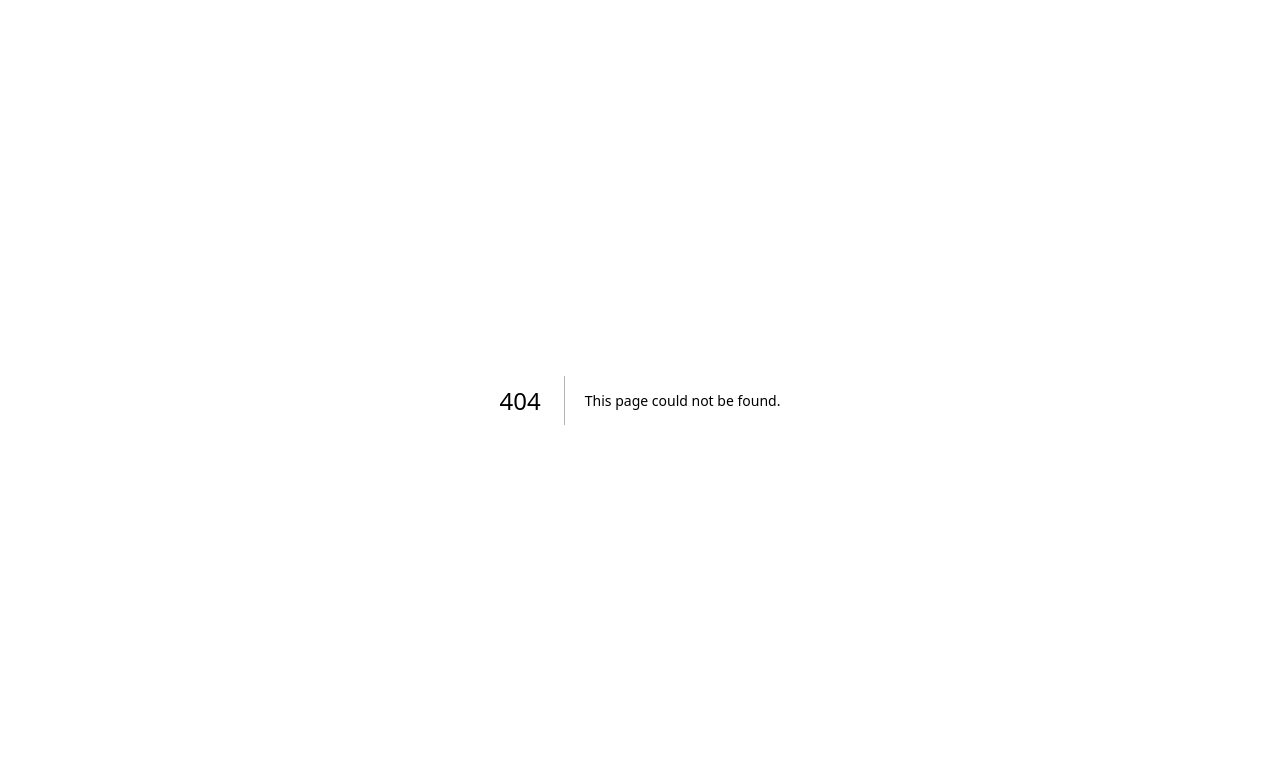
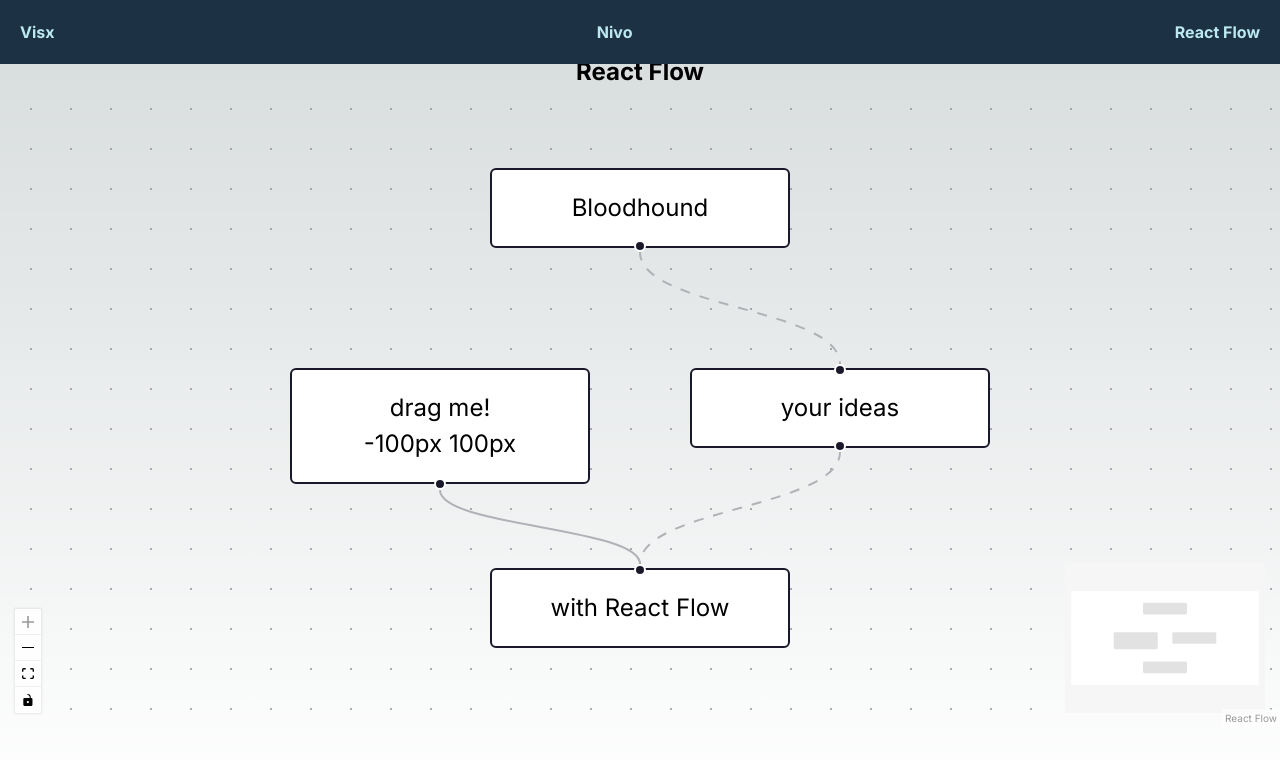
Before and after one commit to Ciremy/poc-graph-lib-react, a Next.js app: page /react-flow in a window 1280 px wide. Before the commit this address had no page. Shown: the top 760 px of the page. Built offline with nearby package versions, Linux system fonts and the light colour scheme.

Commit message:
react flow worked now

```diff
--- a/package.json
+++ b/package.json
@@ -13,6 +13,7 @@
     "@nivo/network": "^0.85.1",
     "@visx/network": "^3.3.0",
     "@visx/visx": "^3.9.0",
+    "@xyflow/react": "^12.0.3",
     "next": "14.1.3",
     "react": "^18",
     "react-dom": "^18"
--- a/src/app/components/Navbar.tsx
+++ b/src/app/components/Navbar.tsx
@@ -10,8 +10,8 @@ function Navbar() {
       <Link href="/nivo">
         Nivo
       </Link>
-      <Link href="/example3">
-        Example 3
+      <Link href="/react-flow">
+        React Flow
       </Link>
     </div>
   )
--- /dev/null
+++ b/src/app/components/ReactFlow/App.tsx
@@ -0,0 +1,42 @@
+import { useCallback } from "react";
+import {
+  Background,
+  Controls,
+  MiniMap,
+  ReactFlow,
+  addEdge,
+  useNodesState,
+  useEdgesState,
+  type OnConnect,
+} from "@xyflow/react";
+
+import "@xyflow/react/dist/style.css";
+
+import { initialNodes, nodeTypes } from "./nodes";
+import { initialEdges, edgeTypes } from "./edges";
+
+export default function App() {
+  const [nodes, , onNodesChange] = useNodesState(initialNodes);
+  const [edges, setEdges, onEdgesChange] = useEdgesState(initialEdges);
+  const onConnect: OnConnect = useCallback(
+    (connection) => setEdges((edges) => addEdge(connection, edges)),
+    [setEdges]
+  );
+
+  return (
+        <ReactFlow
+            nodes={nodes}
+            nodeTypes={nodeTypes}
+            onNodesChange={onNodesChange}
+            edges={edges}
+            edgeTypes={edgeTypes}
+            onEdgesChange={onEdgesChange}
+            onConnect={onConnect}
+            fitView
+        >
+            <Background />
+            <MiniMap />
+            <Controls />
+        </ReactFlow>
+  );
+}
--- /dev/null
+++ b/src/app/components/ReactFlow/edges/index.ts
@@ -0,0 +1,11 @@
+import type { Edge, EdgeTypes } from "@xyflow/react";
+
+export const initialEdges = [
+  { id: "a->c", source: "a", target: "c", animated: true },
+  { id: "b->d", source: "b", target: "d" },
+  { id: "c->d", source: "c", target: "d", animated: true },
+] satisfies Edge[];
+
+export const edgeTypes = {
+  // Add your custom edge types here!
+} satisfies EdgeTypes;
--- /dev/null
+++ b/src/app/components/ReactFlow/nodes/PositionLoggerNode.tsx
@@ -0,0 +1,25 @@
+import { Handle, Position, type NodeProps } from "@xyflow/react";
+
+import { type PositionLoggerNode } from "./";
+
+export function PositionLoggerNode({
+  positionAbsoluteX,
+  positionAbsoluteY,
+  data,
+}: NodeProps<PositionLoggerNode>) {
+  const x = `${Math.round(positionAbsoluteX)}px`;
+  const y = `${Math.round(positionAbsoluteY)}px`;
+
+  return (
+    // We add this class to use the same styles as React Flow's default nodes.
+    <div className="react-flow__node-default">
+      {data.label && <div>{data.label}</div>}
+
+      <div>
+        {x} {y}
+      </div>
+
+      <Handle type="source" position={Position.Bottom} />
+    </div>
+  );
+}
--- /dev/null
+++ b/src/app/components/ReactFlow/nodes/index.ts
@@ -0,0 +1,32 @@
+import type { Node, NodeTypes, BuiltInNode } from "@xyflow/react";
+import { PositionLoggerNode } from "./PositionLoggerNode";
+
+export type PositionLoggerNode = Node<
+  {
+    label?: string;
+  },
+  "position-logger"
+>;
+
+export type AppNode = BuiltInNode | PositionLoggerNode;
+
+export const initialNodes: AppNode[] = [
+  { id: "a", type: "input", position: { x: 0, y: 0 }, data: { label: "Bloodhound" } },
+  {
+    id: "b",
+    type: "position-logger",
+    position: { x: -100, y: 100 },
+    data: { label: "drag me!" },
+  },
+  { id: "c", position: { x: 100, y: 100 }, data: { label: "your ideas" } },
+  {
+    id: "d",
+    type: "output",
+    position: { x: 0, y: 200 },
+    data: { label: "with React Flow" },
+  },
+];
+
+export const nodeTypes = {
+  "position-logger": PositionLoggerNode,
+} satisfies NodeTypes;
--- /dev/null
+++ b/src/app/react-flow/page.tsx
@@ -0,0 +1,15 @@
+'use client'
+import Navbar from "../components/Navbar";
+import App from "../components/ReactFlow/App";
+
+export default function Home() {
+  return (
+    <div className="flex h-screen flex-col justify-center items-center">
+      <Navbar/>
+        <div className="w-full h-4/5 mb-12">
+            <h1 className="text-center font-bold text-2xl">React Flow</h1>
+            <App/>
+        </div>
+    </div>
+  );
+}
```
Also changed, not shown: 1 other file (tests, documents, lock files or other folders).
